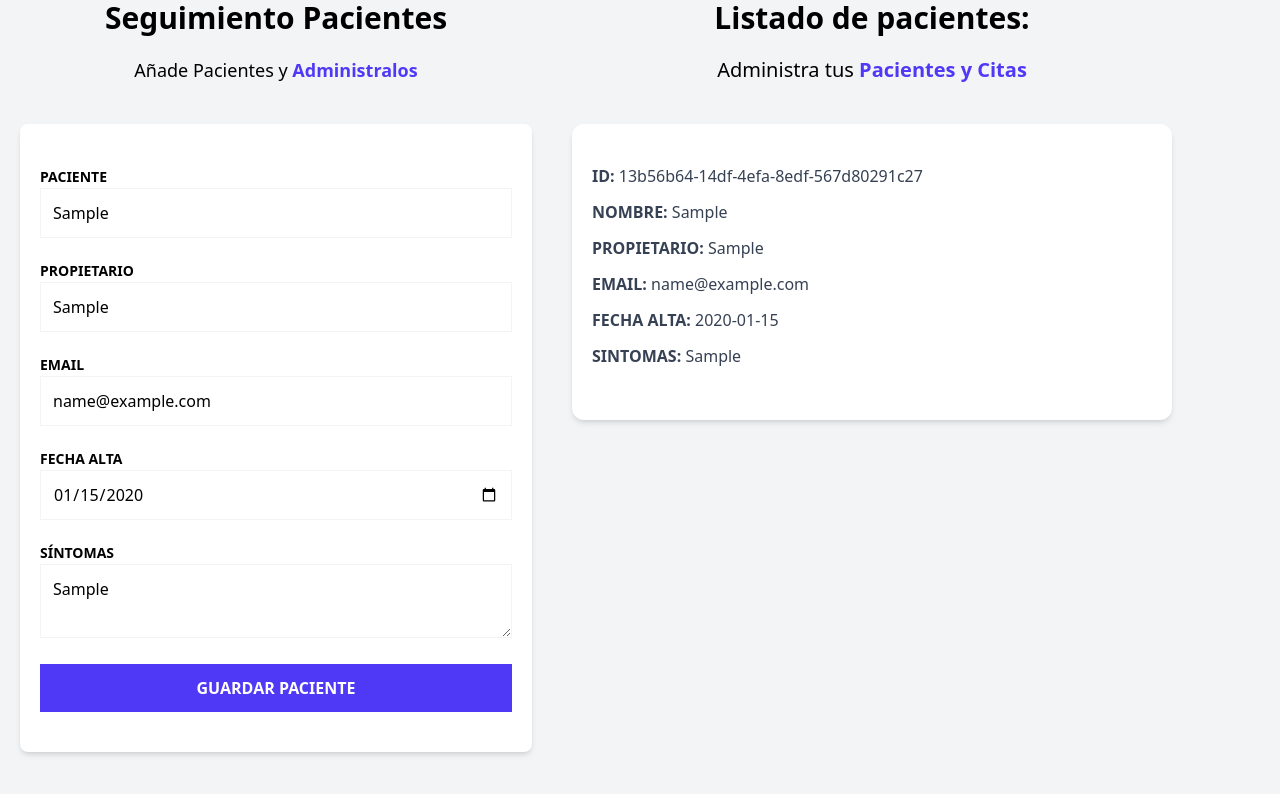
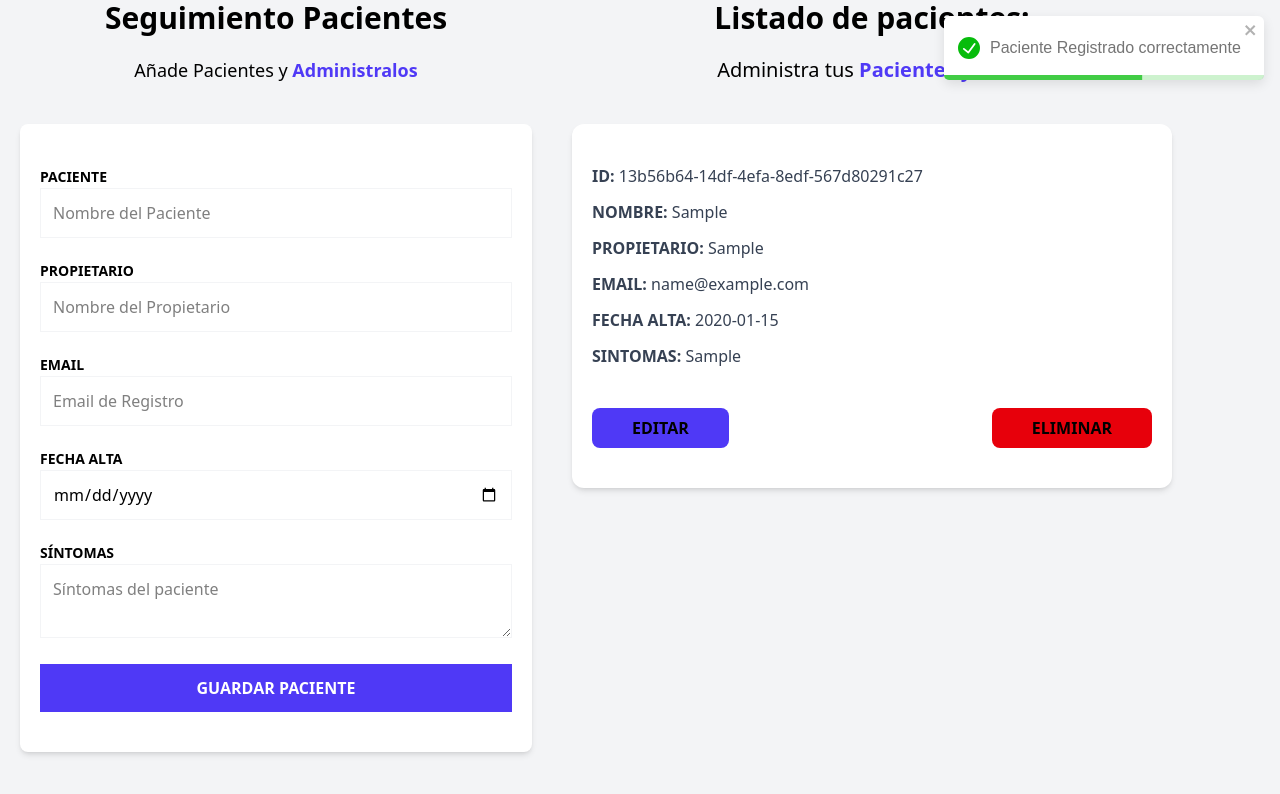
Before and after one commit to DavidFrontendDev/pacientesTutorial, a React (Vite) app: page / in a window 1280 px wide. Both pictures are taken after typing "Sample", "Sample", "name@example.com", "2020-01-15", "Sample" into the empty fields and a click on the input "Guardar Paciente". Shown: the part 224-1018 px from the top of the page. Built offline with nearby package versions, Linux system fonts and the light colour scheme.

Commit message:
Proyecto terminado

```diff
--- a/package.json
+++ b/package.json
@@ -14,6 +14,7 @@
     "react": "^19.0.0",
     "react-dom": "^19.0.0",
     "react-hook-form": "^7.54.2",
+    "react-toastify": "^11.0.5",
     "tailwindcss": "^4.0.12",
     "uuid": "^11.1.0",
     "zustand": "^5.0.3"
--- a/src/App.tsx
+++ b/src/App.tsx
@@ -1,5 +1,7 @@
 import PatientForm from "./components/PatientForm";
 import PatientList from "./components/PatientList";
+import { ToastContainer } from "react-toastify";
+import "react-toastify/dist/ReactToastify.css";
 
 function App() {
   return (
@@ -14,6 +16,7 @@
           <PatientList />
         </div>
       </div>
+      <ToastContainer />
     </>
   );
 }
--- a/src/components/PatientDetails.tsx
+++ b/src/components/PatientDetails.tsx
@@ -1,3 +1,5 @@
+import { toast } from "react-toastify";
+import { usePatientStore } from "../store";
 import { Patient } from "../types";
 import PatientDetailItem from "./PatientDetailItem";
 
@@ -6,6 +8,15 @@
 };
 
 function PatientDetails({ patient }: PatientProps) {
+  const deletePatient = usePatientStore((state) => state.deletePatient);
+  const getPatientById = usePatientStore((state) => state.getPatientById);
+
+  const handleClick = () => {
+    deletePatient(patient.id);
+    toast("Paciente eliminado", {
+      type: "error",
+    });
+  };
   return (
     <div className="mx-5 my-10 px-5 py-10 bg-white shadow-md rounded-xl">
       <PatientDetailItem label="ID" data={patient.id} />
@@ -14,6 +25,22 @@
       <PatientDetailItem label="Email" data={patient.email} />
       <PatientDetailItem label="Fecha Alta" data={patient.date.toString()} />
       <PatientDetailItem label="Sintomas" data={patient.symptoms} />
+      <div className="flex flex-col lg:flex-row gap-3 justify-between mt-10">
+        <button
+          className="py-2 px-10 bg-indigo-600 hover:bg-indigo-700 font-bold uppercase rounded-lg"
+          type="button"
+          onClick={() => getPatientById(patient.id)}
+        >
+          Editar
+        </button>
+        <button
+          className="py-2 px-10 bg-red-600 hover:bg-red-700 font-bold uppercase rounded-lg"
+          type="button"
+          onClick={handleClick}
+        >
+          Eliminar
+        </button>
+      </div>
     </div>
   );
 }
--- a/src/components/PatientForm.tsx
+++ b/src/components/PatientForm.tsx
@@ -2,18 +2,44 @@
 import Error from "./Error";
 import { DraftPatient } from "../types";
 import { usePatientStore } from "../store";
+import { useEffect } from "react";
+import { toast } from "react-toastify";
 
 export default function PatientForm() {
   const { addPatient } = usePatientStore();
-
+  const activeId = usePatientStore((state) => state.activeId);
+  const patients = usePatientStore((state) => state.patients);
+  const updatePatient = usePatientStore((state) => state.updatePatient);
   const {
     register,
     handleSubmit,
+    reset,
+    setValue,
     formState: { errors },
   } = useForm<DraftPatient>();
 
+  useEffect(() => {
+    if (activeId) {
+      const activePatient = patients.filter(
+        (patient) => patient.id === activeId
+      )[0];
+      setValue("name", activePatient.name);
+      setValue("caretaker", activePatient.caretaker);
+      setValue("date", activePatient.date);
+      setValue("email", activePatient.email);
+      setValue("symptoms", activePatient.symptoms);
+    }
+  }, [activeId]);
+
   const registerPacient = (data: DraftPatient) => {
-    addPatient(data);
+    if (activeId) {
+      updatePatient(data);
+      toast.success("Paciente Actualizado correctamente");
+    } else {
+      addPatient(data);
+      toast.success("Paciente Registrado correctamente");
+    }
+    reset();
   };
 
   return (
--- a/src/store.ts
+++ b/src/store.ts
@@ -1,22 +1,57 @@
 import { create } from "zustand";
 import { DraftPatient, Patient } from "./types";
 import { v4 as uuidv4 } from "uuid";
+import { devtools, persist } from "zustand/middleware";
 
 type PatientState = {
   patients: Patient[];
+  activeId: Patient["id"];
   addPatient: (data: DraftPatient) => void;
+  deletePatient: (id: Patient["id"]) => void;
+  getPatientById: (id: Patient["id"]) => void;
+  updatePatient: (data: DraftPatient) => void;
 };
 
 const createPatient = (patient: DraftPatient): Patient => {
   return { ...patient, id: uuidv4() };
 };
 
-export const usePatientStore = create<PatientState>((set) => ({
+export const usePatientStore = create<PatientState>()(
+  devtools(
+    persist(
+      (set) => ({
         patients: [],
+        activeId: "",
         addPatient: (data) => {
           const newPatient = createPatient(data);
           set((state) => ({
             patients: [...state.patients, newPatient],
           }));
         },
+        deletePatient: (id) => {
+          set((state) => ({
+            patients: state.patients.filter((patient) => patient.id !== id),
           }));
+        },
+        getPatientById: (id) => {
+          set(() => ({
+            activeId: id,
+          }));
+        },
+        updatePatient: (data) => {
+          set((state) => ({
+            patients: state.patients.map((patient) =>
+              patient.id === state.activeId
+                ? { id: state.activeId, ...data }
+                : patient
+            ),
+            activeId: "",
+          }));
+        },
+      }),
+      {
+        name: "pacient-storage",
+      }
+    )
+  )
+);
```
Lines whose indentation alone changed are shown as unchanged.
